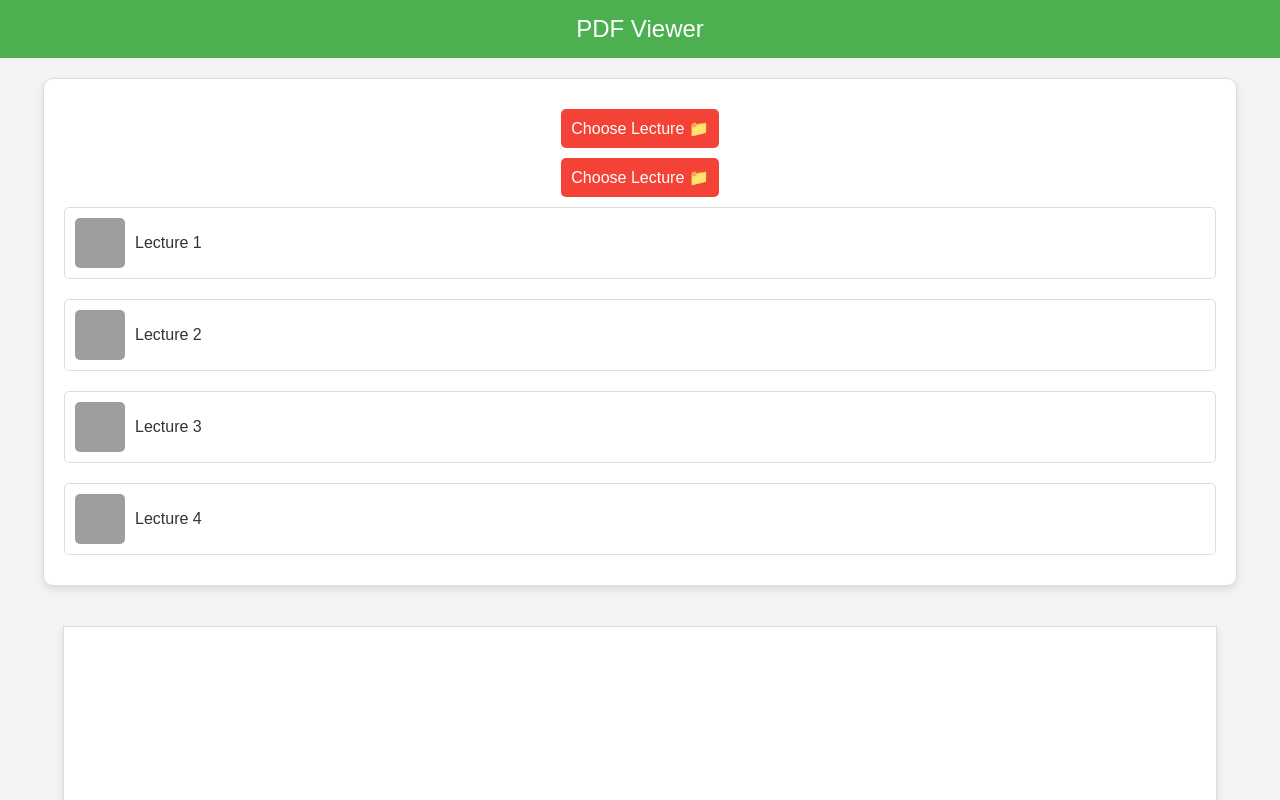
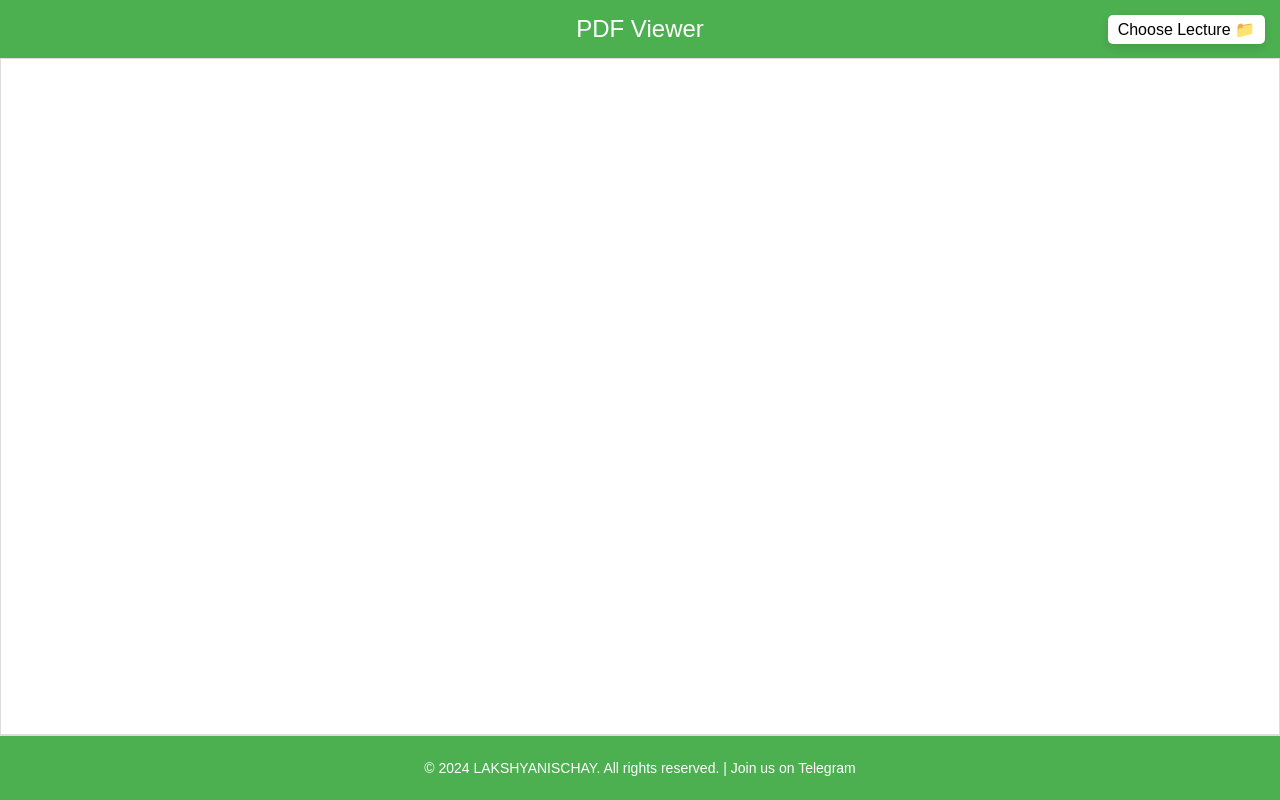
Before and after one commit to Govexam/PDFLECTURE-, a plain HTML site: page index.html in a window 1280 px wide. Shown: the top 800 px of the page. Drawn offline with Linux system fonts and the light colour scheme; grey boxes are pictures that could not be loaded.

Commit message:
Update index.html

```diff
--- a/index.html
+++ b/index.html
@@ -13,7 +13,7 @@
             color: #333;
             display: flex;
             flex-direction: column;
-            min-height: 100vh;
+            height: 100vh;
         }
         .header {
             background-color: #4CAF50;
@@ -21,26 +21,46 @@
             padding: 15px;
             text-align: center;
             font-size: 24px;
+            position: relative;
+        }
+        .header .toggle-button {
+            position: absolute;
+            right: 15px;
+            top: 15px;
+            background-color: #ffffff;
+            border: none;
+            border-radius: 5px;
+            padding: 5px 10px;
+            cursor: pointer;
+            font-size: 16px;
+            box-shadow: 0 4px 8px rgba(0, 0, 0, 0.1);
+            transition: background-color 0.3s;
+        }
+        .header .toggle-button:hover {
+            background-color: #e0e0e0;
         }
         .container {
-            flex: 1;
             display: flex;
             flex-direction: column;
-            align-items: center;
-            margin: 20px;
+            height: calc(100% - 60px); /* Adjust for header height */
+            overflow: hidden;
+            position: relative;
         }
         .pdf-selector {
-            display: flex;
+            display: none;
             flex-direction: column;
             align-items: center;
-            margin-bottom: 20px;
-            width: 90vw;
-            max-width: 1200px;
+            width: 100%;
             border: 1px solid #ddd;
             padding: 20px;
             background-color: #ffffff;
             box-shadow: 0 4px 8px rgba(0, 0, 0, 0.1);
             border-radius: 10px;
+            position: absolute;
+            top: 60px; /* Adjust for header height */
+            z-index: 10;
+            max-height: calc(100% - 60px); /* Adjust for header height */
+            overflow-y: auto;
         }
         .pdf-item {
             display: flex;
@@ -71,20 +91,20 @@
         }
         #pdf-viewer {
             border: 1px solid #ddd;
-            width: 90vw;
-            max-width: 1200px;
-            height: 80vh;
-            overflow: auto;
             background-color: #ffffff;
-            box-shadow: 0 4px 8px rgba(0, 0, 0, 0.1);
             display: flex;
             justify-content: center;
             align-items: center;
-            margin-top: 20px;
+            flex: 1;
+            padding: 20px;
+            box-sizing: border-box;
         }
-        canvas {
-            width: 100%;
-            height: 100%;
+        #pdf-canvas {
+            max-width: 100%;
+            max-height: 100%;
+            width: auto;
+            height: auto;
+            background-color: #ffffff;
         }
         .footer {
             background-color: #4CAF50;
@@ -101,35 +121,17 @@
         .footer a:hover {
             text-decoration: underline;
         }
-        .pdf-item.active {
-            background-color: #e0e0e0;
-        }
-        .pdf-selector .close-button {
-            margin-top: 10px;
-            background-color: #f44336;
-            color: white;
-            border: none;
-            border-radius: 5px;
-            padding: 10px;
-            cursor: pointer;
-            font-size: 16px;
-            transition: background-color 0.3s;
-        }
-        .pdf-selector .close-button:hover {
-            background-color: #d32f2f;
-        }
     </style>
 </head>
 <body>
 
 <div class="header">
     PDF Viewer
+    <button class="toggle-button" onclick="toggleSelector()">Choose Lecture 📁</button>
 </div>
 
 <div class="container">
-    <div class="pdf-selector" id="pdf-selector">
-        <button class="close-button" onclick="toggleSelector()">Choose Lecture 📁</button>
-    </div>
+    <div class="pdf-selector" id="pdf-selector"></div>
     <div id="pdf-viewer">
         <canvas id="pdf-canvas"></canvas>
     </div>
@@ -151,11 +153,7 @@
             .then(response => response.json())
             .then(data => {
                 const pdfSelectorContainer = document.getElementById('pdf-selector');
-                const selectorButton = document.createElement('button');
-                selectorButton.className = 'close-button';
-                selectorButton.textContent = 'Choose Lecture 📁';
-                selectorButton.onclick = () => toggleSelector();
-                pdfSelectorContainer.appendChild(selectorButton);
+                pdfSelectorContainer.innerHTML = ''; // Clear any existing content
 
                 data.forEach(item => {
                     const pdfItem = document.createElement('div');
@@ -183,7 +181,7 @@
 
         pdfjsLib.getDocument(url).promise.then(pdf => {
             pdf.getPage(1).then(page => {
-                const scale = 1.5;
+                const scale = 1.5; // Adjust scale as needed
                 const viewport = page.getViewport({ scale: scale });
 
                 canvas.height = viewport.height;
@@ -202,16 +200,18 @@
         const selectorContainer = document.getElementById('pdf-selector');
         if (isSelectorVisible) {
             // Hide the selector
-            selectorContainer.innerHTML = '<button class="close-button" onclick="toggleSelector()">Choose Lecture 📁</button>';
+            selectorContainer.style.display = 'none';
             isSelectorVisible = false;
         } else {
             // Show the selector
             fetchPDFList();
+            selectorContainer.style.display = 'flex';
             isSelectorVisible = true;
         }
     }
 
-    fetchPDFList(); // Initial fetch to populate the PDF list
+    // Initial setup
+    document.getElementById('pdf-selector').style.display = 'none'; // Ensure selector is hidden initially
 </script>
 
 </body>
```
